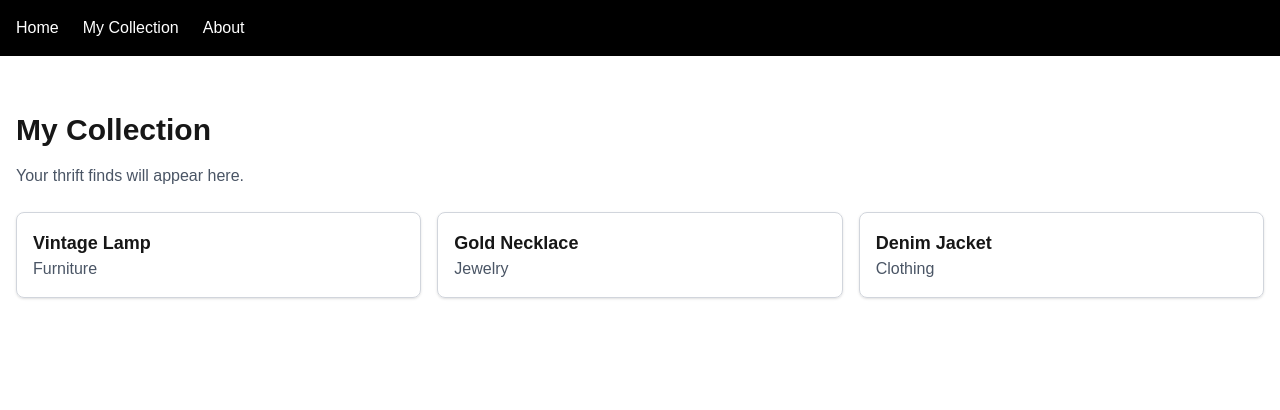
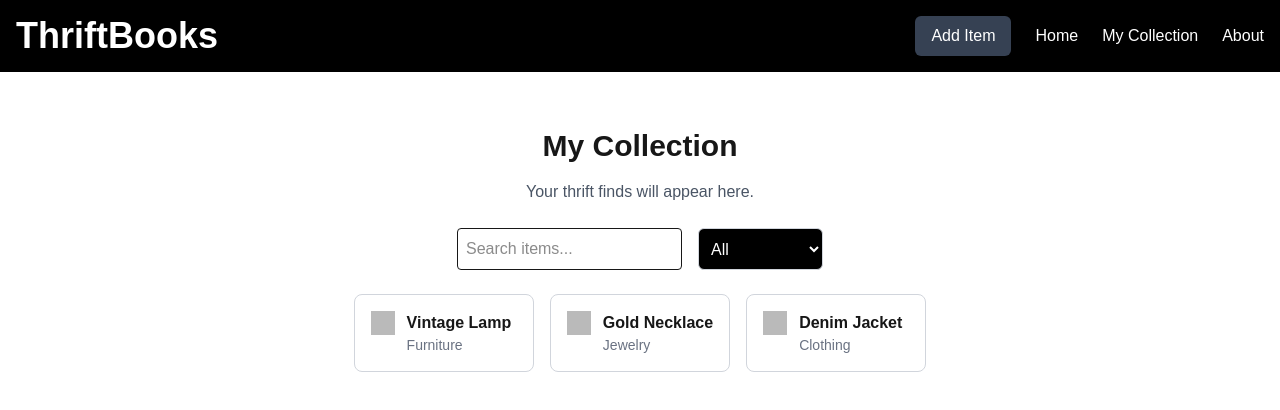
Before and after one commit to abarsamian/tb-ui, a Next.js app: page /mycollection in a window 1280 px wide. Shown: the top 410 px of the page. Built offline with nearby package versions, Linux system fonts and the light colour scheme; grey boxes are pictures that could not be loaded.

Commit message:
added search and filter functionality on MyCollection page, cleaned up the ui on all pages and navbar

```diff
--- a/app/about/page.tsx
+++ b/app/about/page.tsx
@@ -1,9 +1,9 @@
 export default function About() {
   return (
-    <div className="container mx-auto mt-10 p-4">
-      <h1 className="text-3xl font-bold">About This App</h1>
+    <div className="container mx-auto mt-10 p-4 justify-items-center">
+      <h1 className="text-3xl font-bold">About Us</h1>
       <p className="mt-4 text-gray-600">
-        This web app stores my thrift and antique collection by category.
+        ThriftBooks is an easy and fun way to keep track of all your thrift finds. We know firsthand how much our vintage pieces mean to us, and now there is an easy way to keep track of all your most prized pieces!
       </p>
     </div>
   );
--- a/app/add-item/page.tsx
+++ b/app/add-item/page.tsx
@@ -45,7 +45,7 @@
         <select
           value={category}
           onChange={(e) => setCategory(e.target.value)}
-          className="border p-2 w-full rounded"
+          className="border border-gray-300 p-2 rounded-md bg-black text-white focus:outline-none focus:ring-2 focus:ring-blue-500"
         >
           <option value="">Select Category</option>
           <option>Furniture</option>
--- a/app/mycollection/page.tsx
+++ b/app/mycollection/page.tsx
@@ -1,3 +1,6 @@
+"use client";
+import { useState } from "react";
+
 export default function MyCollection() {
   //mock items
     const items = [
@@ -5,23 +8,77 @@
     { id: 2, name: "Gold Necklace", category: "Jewelry" },
     { id: 3, name: "Denim Jacket", category: "Clothing" },
   ];
+  //set search variables to blank
+  const[search, setSearch] = useState("");
+  const[filterCategory, setFilterCategory] = useState("");
+
+  //filter items section-- makes sure its case insensitive and finds what user is looking for
+  const filteredItems = items.filter((item) => {
+  const matchesSearch =
+    item.name.toLowerCase().includes(search.toLowerCase());
+
+  const matchesCategory =
+    !filterCategory || item.category === filterCategory;
+
+  return matchesSearch && matchesCategory;
+});
+
+
   return (
-    <div className="container mx-auto mt-10 p-4">
+    <div className="container mx-auto mt-10 p-4 justify-items-center">
       <h1 className="text-3xl font-bold">My Collection</h1>
       <p className="mt-4 text-gray-600">
         Your thrift finds will appear here.
       </p>
 
+      <div className="flex gap-4 mt-6 mb-4">
+
+  <input
+    placeholder="Search items..."
+    value={search}
+    onChange={(e) => setSearch(e.target.value)}
+    className="border p-2 rounded w-full"
+  />
+
+  <select
+    value={filterCategory}
+    onChange={(e) => setFilterCategory(e.target.value)}
+    className="border border-gray-300 p-2 rounded-md bg-black text-white focus:outline-none focus:ring-2 focus:ring-blue-500"
+  >
+
+    <option value="">All</option>
+    <option>Furniture</option>
+    <option>Jewelry</option>
+    <option>Clothing</option>
+    <option>Accessories</option>
+  </select>
+
+</div>
+
+
       {/* List of Items */}
       <div className="mt-6 grid grid-cols-1 sm:grid-cols-2 md:grid-cols-3 gap-4">
-        {items.map((item) => (
-              <div key={item.id} className="border border-gray-300 rounded-lg p-4 shadow-sm">
-            <strong className="block text-lg">{item.name}</strong>
-            <span className="text-gray-600">{item.category}</span>
+        {filteredItems.map((item) => (
+       <div key={item.id} className="border border-gray-300 rounded-lg p-4">
+
+            {/*this is where i added the icon placeholders for the cards*/}
+        <div className="flex items-start gap-3">
+            <img
+          src="/icons/item.png"
+          alt="item icon"
+          className="w-6 h-6 opacity-70"
+            />
+
+          <div>
+            <strong className="block">{item.name}</strong>
+            <p className="text-sm text-gray-500">{item.category}</p>
           </div>
+        </div>
+
+      </div>
         ))}
 
-        </div>
+      </div>
     </div>
 
 
--- a/app/page.tsx
+++ b/app/page.tsx
@@ -1,6 +1,6 @@
 export default function Home() {
   return (
-    <main className="container mx-auto mt-10 p-4">
+    <main className="container mx-auto mt-10 p-4 justify-items-center">
       <h1 className="text-4xl font-bold">Welcome to ThriftBooks</h1>
       <p className="mt-4 text-gray-600">
         Your personal thrift vault!
--- a/components/Navbar.tsx
+++ b/components/Navbar.tsx
@@ -2,10 +2,18 @@
 
 export function Navbar() {
   return (
-    <nav className="bg-black text-white p-4 flex gap-6">
-      <Link href="/">Home</Link>
-      <Link href="/mycollection">My Collection</Link>
-      <Link href="/about">About</Link>
+
+    <nav className="bg-black text-white p-4 flex items-center gap-6 justify-end">
+
+      <span className="font-extrabold text-4xl">ThriftBooks</span>
+
+      <div className="ml-auto flex items-center gap-6">
+      <Link href="/add-item" className="bg-gray-700 text-white px-4 py-2 rounded-md hover:bg-purple-700">Add Item</Link>
+      <Link href="/" className="hover:text-purple-700">Home</Link>
+      <Link href="/mycollection" className="hover:text-purple-700">My Collection</Link>
+      <Link href="/about" className="hover:text-purple-700">About</Link>
+      </div>
     </nav>
+
   );
 }
```
